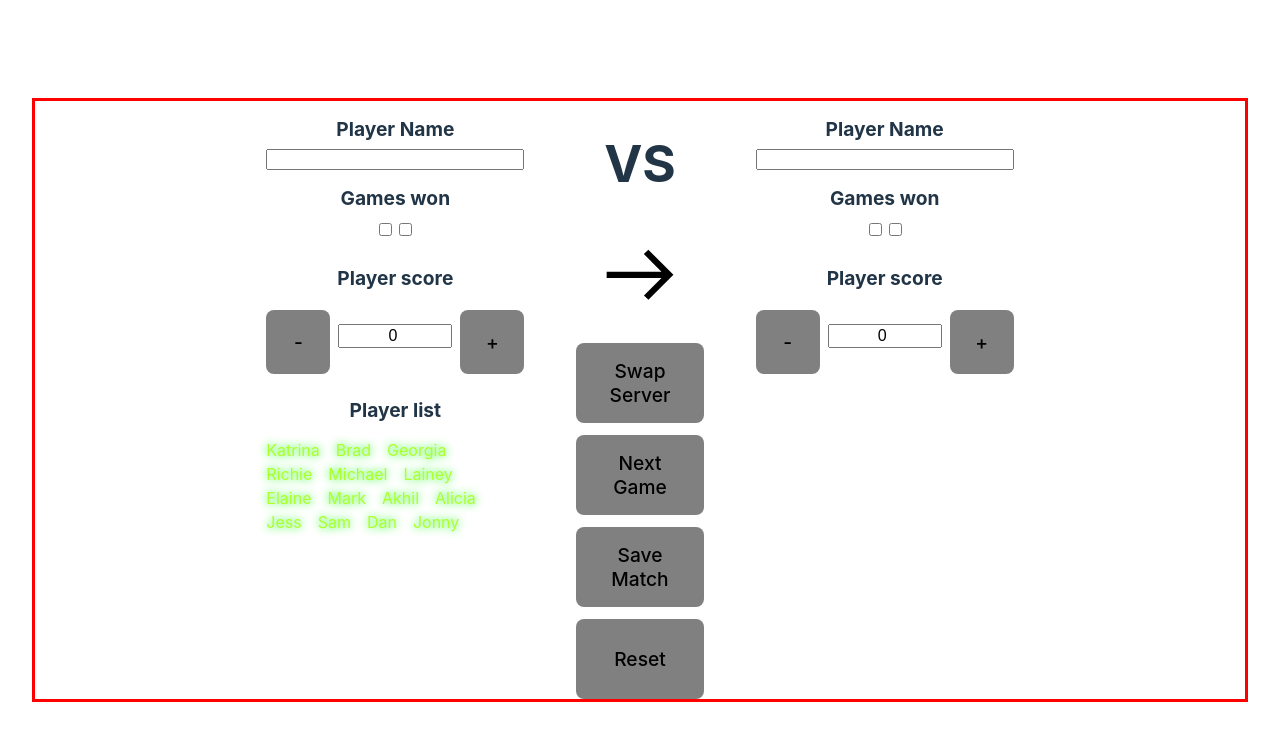
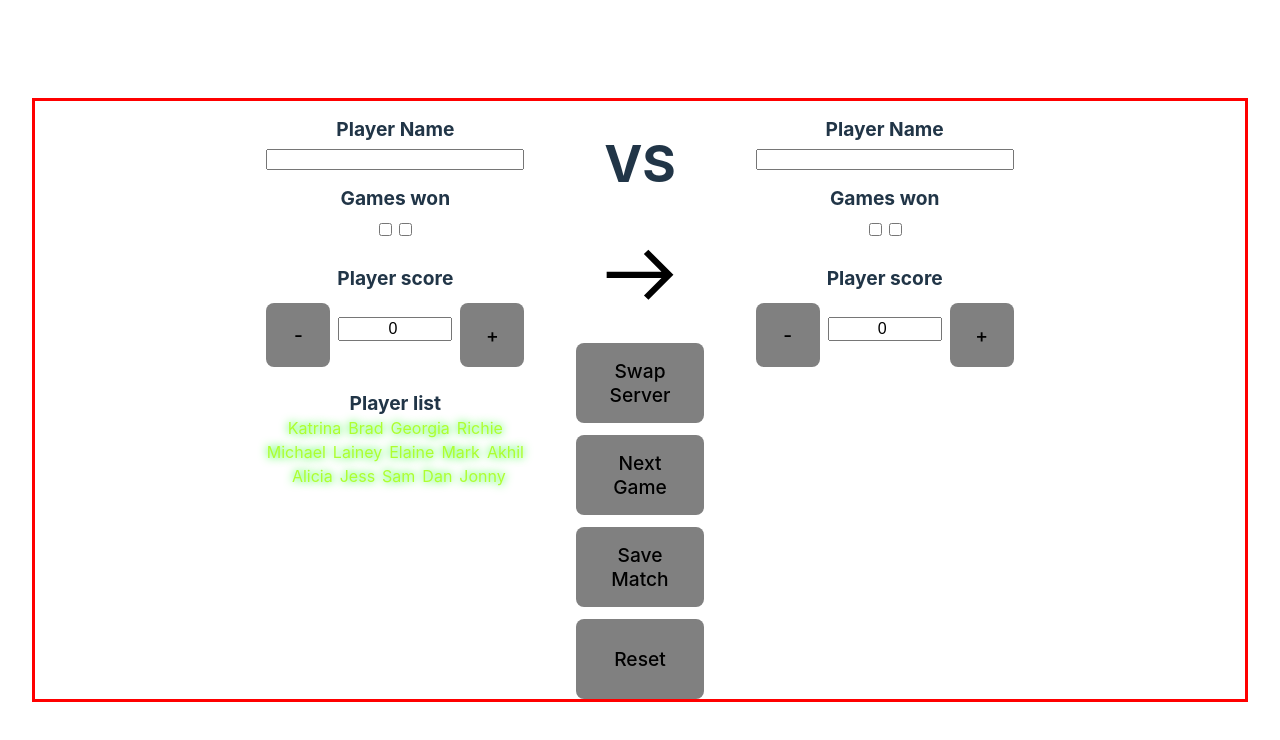
Before and after one commit to danriley11/PingPongTournament, a React (Vite) app: page / in a window 1280 px wide. Shown: the top 740 px of the page. Built offline with nearby package versions, Linux system fonts and the light colour scheme.

Commit message:
Update: - Updated CounterButton to Button - Fixed player list to independently toggle

```diff
--- a/src/App.tsx
+++ b/src/App.tsx
@@ -1,14 +1,14 @@
 import { useState } from 'react';
 import { useForm } from 'react-hook-form';
 import './App.css';
-import { CounterButton } from './components/buttons/CounterButton.styles';
+import { Button } from './components/buttons/Button.styles';
+import UncontrolledCheckbox from './components/checkbox/UncontrolledCheckbox';
 import { Grid } from './components/core/displays.styles';
 import { PingPongFormData, playerList } from './components/PingPongForm.constants';
 import {
   ControlsContainer,
   CounterContainer,
   GamesWonContainer,
-  InputContainer,
   NameInputContainer,
   PlayerNamesContainer,
 } from './components/styles/Containers.styles';
@@ -26,10 +26,8 @@ function App() {
 
   const onSubmit = handleSubmit((formData) => console.log(formData));
 
-  //TODO: Player list items should change colour independently
-  //TODO: Save match should also correctly catch score
+  //TODO: Breakdown code into components
   //TODO: Save match should update to airtable
-  //TODO: Reset button should clear form
   return (
     <form onSubmit={onSubmit}>
       <Grid cols="1fr 1fr 1fr 1fr 1fr" marginLeft={20} style={{ border: '3px solid red' }}>
@@ -61,9 +59,7 @@ function App() {
 
           <LabelStyled>Player score</LabelStyled>
           <CounterContainer>
-            <CounterButton onClick={() => setPlayer1ScoreState(player1ScoreState - 1)}>
-              -
-            </CounterButton>
+            <Button onClick={() => setPlayer1ScoreState(player1ScoreState - 1)}>-</Button>
             <input
               {...register('player1ScoreCounterFieldName', {
                 valueAsNumber: true,
@@ -79,24 +75,14 @@ function App() {
                 fontSize: '16px',
               }}
             />
-            <CounterButton onClick={() => setPlayer1ScoreState(player1ScoreState + 1)}>
-              +
-            </CounterButton>
+            <Button onClick={() => setPlayer1ScoreState(player1ScoreState + 1)}>+</Button>
           </CounterContainer>
 
           <LabelStyled>Player list</LabelStyled>
           <PlayerNamesContainer>
-            <List id="14">
-              {playerList.map((player) => (
-                <ListItem
-                  key={player.name}
-                  id={player.name}
-                  isActive={isActive}
-                  onClick={() => setIsActive(!isActive)}>
-                  {player.name}
-                </ListItem>
-              ))}
-            </List>
+            {playerList.map((player) => (
+              <UncontrolledCheckbox key={player.name} player={player} />
+            ))}
           </PlayerNamesContainer>
         </div>
         <div id="middleColumn">
@@ -109,15 +95,15 @@ function App() {
           />
 
           <ControlsContainer>
-            <CounterButton
+            <Button
               $width={128}
               $height={80}
               marginBottom={40}
               onClick={() => setIsArrowRight(!isArrowRight)}>
               Swap Server
-            </CounterButton>
+            </Button>
 
-            <CounterButton
+            <Button
               $width={128}
               $height={80}
               marginBottom={40}
@@ -126,11 +112,11 @@ function App() {
                 setPlayer2ScoreState(0);
               }}>
               Next Game
-            </CounterButton>
-            <CounterButton $width={128} $height={80} marginBottom={40} onClick={() => onSubmit()}>
+            </Button>
+            <Button $width={128} $height={80} marginBottom={40} onClick={() => onSubmit()}>
               Save Match
-            </CounterButton>
-            <CounterButton
+            </Button>
+            <Button
               $width={128}
               $height={80}
               marginBottom={40}
@@ -145,7 +131,7 @@ function App() {
                 setPlayer2ScoreState(0);
               }}>
               Reset
-            </CounterButton>
+            </Button>
           </ControlsContainer>
         </div>
         <div id="rightColumn">
@@ -174,9 +160,7 @@ function App() {
 
           <LabelStyled>Player score</LabelStyled>
           <CounterContainer>
-            <CounterButton onClick={() => setPlayer2ScoreState(player2ScoreState - 1)}>
-              -
-            </CounterButton>
+            <Button onClick={() => setPlayer2ScoreState(player2ScoreState - 1)}>-</Button>
             <input
               {...register('player2ScoreCounterFieldName', { valueAsNumber: true })}
               type="number"
@@ -190,9 +174,7 @@ function App() {
                 fontSize: '16px',
               }}
             />
-            <CounterButton onClick={() => setPlayer2ScoreState(player2ScoreState + 1)}>
-              +
-            </CounterButton>
+            <Button onClick={() => setPlayer2ScoreState(player2ScoreState + 1)}>+</Button>
           </CounterContainer>
         </div>
         <div />
--- a/src/components/PingPongForm.constants.ts
+++ b/src/components/PingPongForm.constants.ts
@@ -11,57 +11,71 @@ export const playerList = [
   {
     name: 'Katrina',
     nickname: 'Kav',
+    state: true,
   },
   {
     name: 'Brad',
     nickname: 'B-Rad',
+    state: true,
   },
   {
     name: 'Georgia',
     nickname: 'Gas',
+    state: true,
   },
   {
     name: 'Richie',
     nickname: '',
+    state: true,
   },
   {
     name: 'Michael',
     nickname: 'MC',
+    state: true,
   },
   {
     name: 'Lainey',
     nickname: 'Lains',
+    state: true,
   },
   {
     name: 'Elaine',
     nickname: 'Elaine',
+    state: true,
   },
   {
     name: 'Mark',
     nickname: 'Markoos',
+    state: true,
   },
   {
     name: 'Akhil',
     nickname: 'Khil-A',
+    state: true,
   },
   {
     name: 'Alicia',
     nickname: 'Alicia',
+    state: true,
   },
   {
     name: 'Jess',
     nickname: 'Jess',
+    state: true,
   },
   {
     name: 'Sam',
     nickname: 'Swirley',
+    state: true,
   },
   {
     name: 'Dan',
     nickname: 'Dan',
+    state: true,
   },
   {
     name: 'Jonny',
     nickname: 'Jonny',
+    state: true,
   },
 ];
--- a/src/components/buttons/CounterButton.styles.ts
+++ b/src/components/buttons/Button.styles.ts
@@ -2,13 +2,13 @@ import styled from 'styled-components';
 import { spacing12, spacing64 } from '../core/spacing';
 import { rem } from '../core/styles';
 
-type CounterButtonProps = {
-  $width: string;
-  $height: string;
-  marginBottom: string;
+type ButtonProps = {
+  $width?: string;
+  $height?: string;
+  marginBottom?: string;
 };
 
-export const CounterButton = styled.button.attrs<CounterButtonProps>({
+export const Button = styled.button.attrs<ButtonProps>({
   type: 'button',
 })`
   border: none;
--- /dev/null
+++ b/src/components/checkbox/UncontrolledCheckbox.tsx
@@ -0,0 +1,23 @@
+import { useState } from 'react';
+import { CheckboxWrapper, HiddenCheckbox } from '../styles/Inputs.styles';
+
+type UncontrolledCheckboxProps = {
+  player: {
+    name: string;
+    nickname: string;
+    state: boolean;
+  };
+};
+
+const UncontrolledCheckbox = ({ player }: UncontrolledCheckboxProps) => {
+  const [isActive, setIsActive] = useState(player.state);
+
+  return (
+    <CheckboxWrapper isActive={isActive}>
+      <HiddenCheckbox onClick={() => setIsActive(!isActive)} />
+      <span>{player.name}</span>
+    </CheckboxWrapper>
+  );
+};
+
+export default UncontrolledCheckbox;
--- a/src/components/styles/Inputs.styles.tsx
+++ b/src/components/styles/Inputs.styles.tsx
@@ -1,13 +1,18 @@
 import styled from 'styled-components';
-
-export const CounterButton = styled.button<React.ButtonHTMLAttributes<HTMLButtonElement>>`
-  background-color: red;
-  width: 32px;
-  height: 32px;
-  text-align: center;
-`;
+import { rem } from '../core/styles';
 
 export const Arrow = styled.img<{ isArrowRight: boolean }>`
   transform: scaleX(${({ isArrowRight }) => (isArrowRight ? '1' : '-1')});
-  width: 100px;
+  width: ${rem(100)};
 `;
+
+export const CheckboxWrapper = styled.label<{ isActive: boolean }>`
+  user-select: none;
+  color: ${({ isActive }) => (isActive ? `greenYellow` : `crimson`)};
+  text-shadow: ${rem(0)} ${rem(0)} ${rem(10)} ${({ isActive }) => (isActive ? `lime` : `red`)};
+`;
+
+export const HiddenCheckbox = styled.input.attrs(() => ({ type: 'checkbox' }))`
+  height: ${rem(0)};
+  width: ${rem(0)};
+`;
--- a/src/components/styles/Typography.styles.ts
+++ b/src/components/styles/Typography.styles.ts
@@ -1,9 +1,10 @@
 import styled from 'styled-components';
 
-export const LabelStyled = styled.p`
+export const LabelStyled = styled.label`
   margin: 16px 0px 8px 0px;
   font-size: larger;
   font-weight: bold;
+  user-select: none;
 `;
 
 export const List = styled.ul`
```
